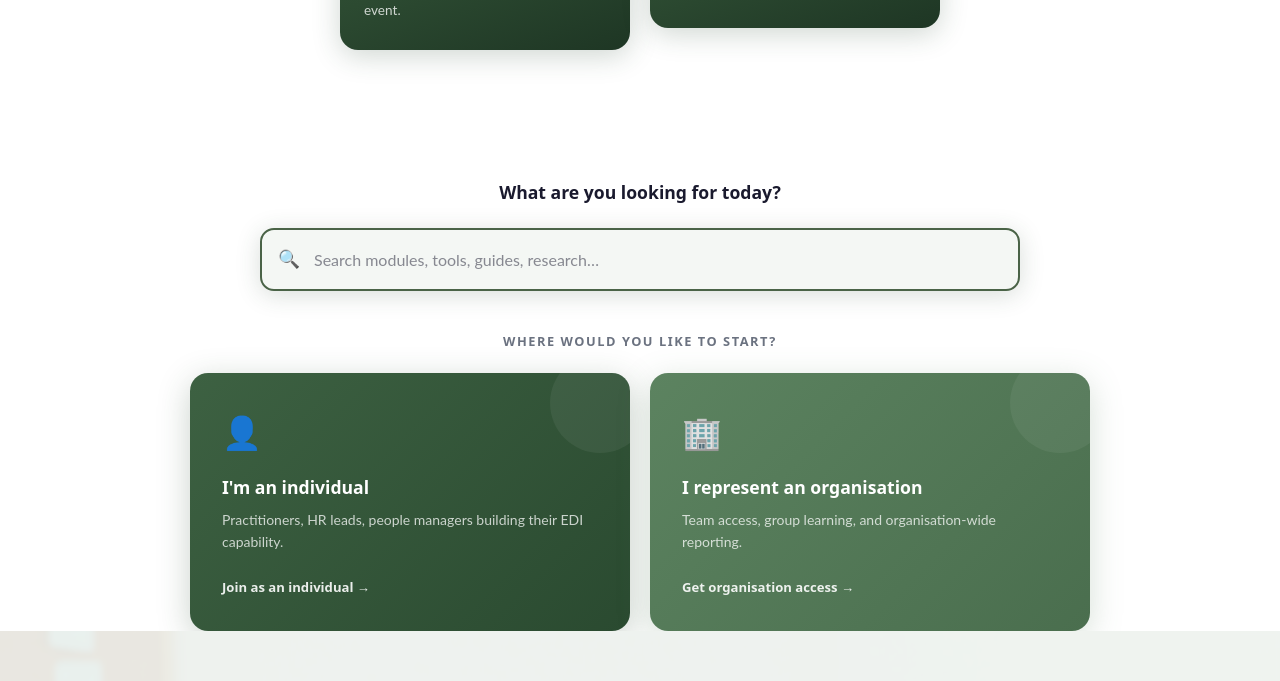
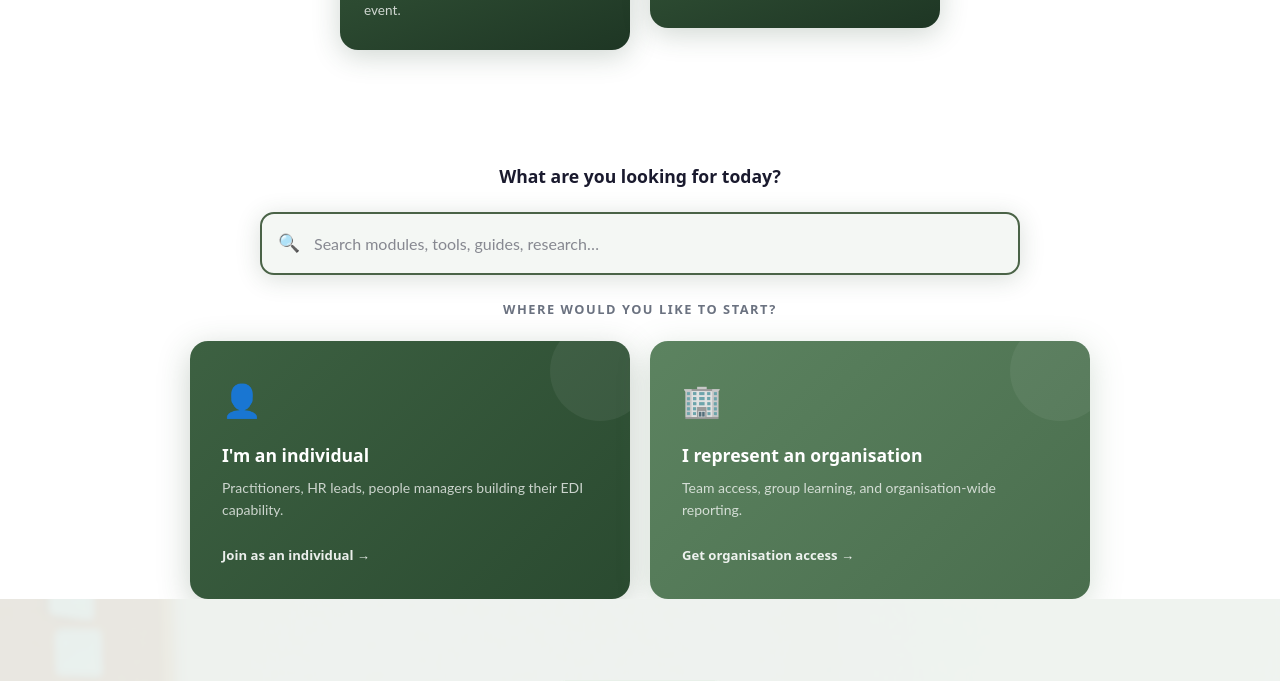
Before and after one commit to Rebekah338/inclusion-impact-platform, a Next.js app: page / in a window 1280 px wide. Shown: the part 1680-2361 px from the top of the page. Built offline with nearby package versions, Linux system fonts and the light colour scheme.

Commit message:
Homepage: tighten section spacing throughout
Co-Authored-By: Claude Sonnet 4.6 <noreply@anthropic.com>
Claude-Session: https://claude.ai/code/session_01E11uWzxsBtw5XKP8MYPdbN

```diff
--- a/app/page.tsx
+++ b/app/page.tsx
@@ -428,7 +428,7 @@ export default function Home() {
         </section>
 
         {/* BIG SEARCH BAR */}
-        <section style={{ background: "var(--white)", padding: "3rem 1.5rem 0" }}>
+        <section style={{ background: "var(--white)", padding: "2rem 1.5rem 0" }}>
           <div style={{ maxWidth: "760px", margin: "0 auto" }}>
             <p style={{ fontFamily: "var(--font-heading)", fontWeight: 700, fontSize: "1.1rem", color: "var(--charcoal)", textAlign: "center", marginBottom: "1.25rem" }}>
               What are you looking for today?
@@ -477,7 +477,7 @@ export default function Home() {
         </section>
 
         {/* WHERE WOULD YOU LIKE TO START */}
-        <section style={{ padding: "2.5rem 1.5rem 0", background: "var(--white)" }}>
+        <section style={{ padding: "1.5rem 1.5rem 0", background: "var(--white)" }}>
           <div style={{ maxWidth: "900px", margin: "0 auto" }}>
             <p style={{ fontFamily: "var(--font-heading)", fontWeight: 700, fontSize: "0.8rem", textTransform: "uppercase", letterSpacing: "0.12em", color: "var(--gray-soft)", textAlign: "center", marginBottom: "1.25rem" }}>
               Where would you like to start?
@@ -587,7 +587,7 @@ export default function Home() {
         </section>
 
         {/* EXPLORE THE WATCH LIBRARY */}
-        <section style={{ padding: "5rem 1.5rem", background: "var(--white)" }}>
+        <section style={{ padding: "3.5rem 1.5rem", background: "var(--white)" }}>
           <div style={{ maxWidth: "1100px", margin: "0 auto" }}>
             <div style={{ textAlign: "center", marginBottom: "3rem" }}>
               <span style={{ display: "inline-block", fontFamily: "var(--font-heading)", fontSize: "0.72rem", fontWeight: 700, textTransform: "uppercase", letterSpacing: "0.14em", color: "var(--sage-dark)", background: "var(--sage-xlight)", padding: "0.3rem 0.875rem", borderRadius: "999px", marginBottom: "1rem" }}>
@@ -669,7 +669,7 @@ export default function Home() {
         </section>
 
         {/* COACHING */}
-        <section style={{ padding: "5rem 1.5rem", background: "var(--sage-xlight)" }}>
+        <section style={{ padding: "3.5rem 1.5rem", background: "var(--sage-xlight)" }}>
           <div style={{ maxWidth: "1100px", margin: "0 auto" }}>
             <div className="coaching-grid" style={{
               borderRadius: "24px", overflow: "hidden",
@@ -717,7 +717,7 @@ export default function Home() {
         </section>
 
         {/* MEMBERSHIP / PRICING */}
-        <section style={{ padding: "5rem 1.5rem", background: "var(--sage-xlight)" }} aria-label="Membership options">
+        <section style={{ padding: "3.5rem 1.5rem", background: "var(--sage-xlight)" }} aria-label="Membership options">
           <div style={{ maxWidth: "1100px", margin: "0 auto" }}>
             <div style={{ textAlign: "center", marginBottom: "3.5rem" }}>
               <span style={{ display: "inline-block", fontFamily: "var(--font-heading)", fontSize: "0.72rem", fontWeight: 700, textTransform: "uppercase", letterSpacing: "0.14em", color: "var(--sage-dark)", background: "var(--white)", border: "1px solid var(--sage-light)", padding: "0.3rem 0.875rem", borderRadius: "999px", marginBottom: "1rem" }}>
@@ -789,7 +789,7 @@ export default function Home() {
         </section>
 
         {/* SHARE A CULTURE CHALLENGE */}
-        <section style={{ padding: "4rem 1.5rem", background: "var(--white)" }}>
+        <section style={{ padding: "3rem 1.5rem", background: "var(--white)" }}>
           <div style={{ maxWidth: "760px", margin: "0 auto" }}>
             <div style={{
               borderRadius: "20px", padding: "2.75rem",
@@ -849,7 +849,7 @@ export default function Home() {
         </section>
 
         {/* FINAL CTA */}
-        <section style={{ padding: "6rem 1.5rem", textAlign: "center", background: "var(--white)" }}>
+        <section style={{ padding: "4rem 1.5rem", textAlign: "center", background: "var(--white)" }}>
           <span style={{ display: "inline-block", fontFamily: "var(--font-heading)", fontSize: "0.72rem", fontWeight: 700, textTransform: "uppercase", letterSpacing: "0.14em", color: "var(--sage-dark)", background: "var(--sage-xlight)", padding: "0.3rem 0.875rem", borderRadius: "999px", marginBottom: "1.5rem" }}>
             Join today
           </span>
```
